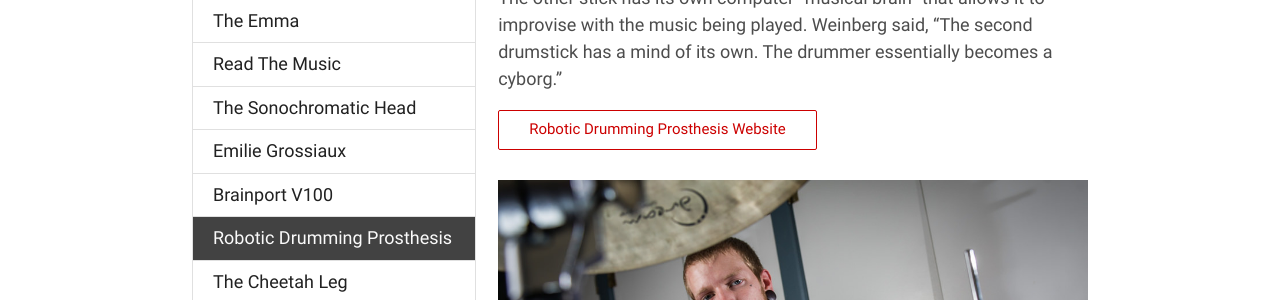
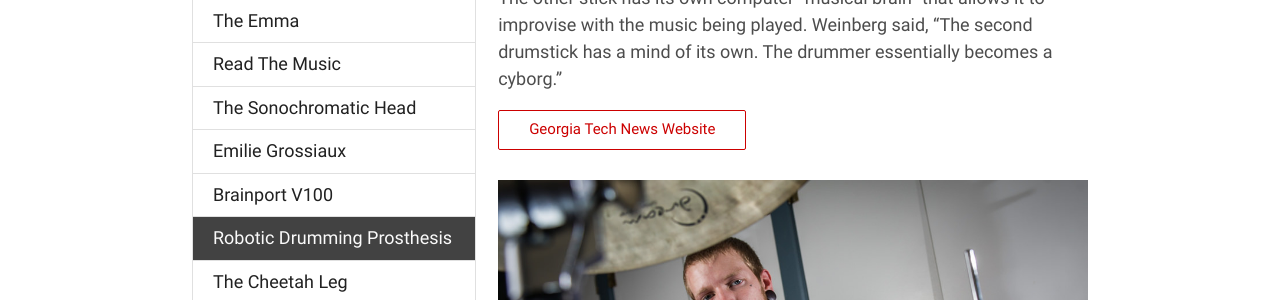
Before and after one commit to WoodburyShortridge/jfkc, a Jekyll site: the page built from _posts/2017-06-13-Robotic-Drumming-Prosthesis.md, in a window 1280 px wide. Shown: the part 515-815 px from the top of the page. Built offline with Jekyll 4.4.1, drawn with Linux system fonts in a browser that asks for light colours; nearby versions of some CDN libraries.

Commit message:
Update 2017-06-13-Robotic-Drumming-Prosthesis.md

```diff
--- a/_posts/2017-06-13-Robotic-Drumming-Prosthesis.md
+++ b/_posts/2017-06-13-Robotic-Drumming-Prosthesis.md
@@ -4,7 +4,7 @@ description: The Robotic Drumming Prosthesis allows drummers without an arm to c
 image: drumming-arm.png
 thumbnail: drumming-arm.png
 link: http://www.news.gatech.edu/2016/02/17/wearable-robot-transforms-musicians-three-armed-drummers
-text: Robotic Drumming Prosthesis Website
+text: Georgia Tech News Website
 alt: A drummer plays the drums using the Robotic Drumming Prosthesis.
 ---
 The robotic drumming prosthesis was developed for Jason Barnes, a drummer who lost his right arm in an electrical accident. Professor Gil Weinberg designed the prosthesis with motors that power two drumsticks. One stick has sensors that respond to Barnes’ bicep muscles. The other stick has its own computer “musical brain” that allows it to improvise with the music being played. Weinberg said, “The second drumstick has a mind of its own. The drummer essentially becomes a cyborg.”
```
